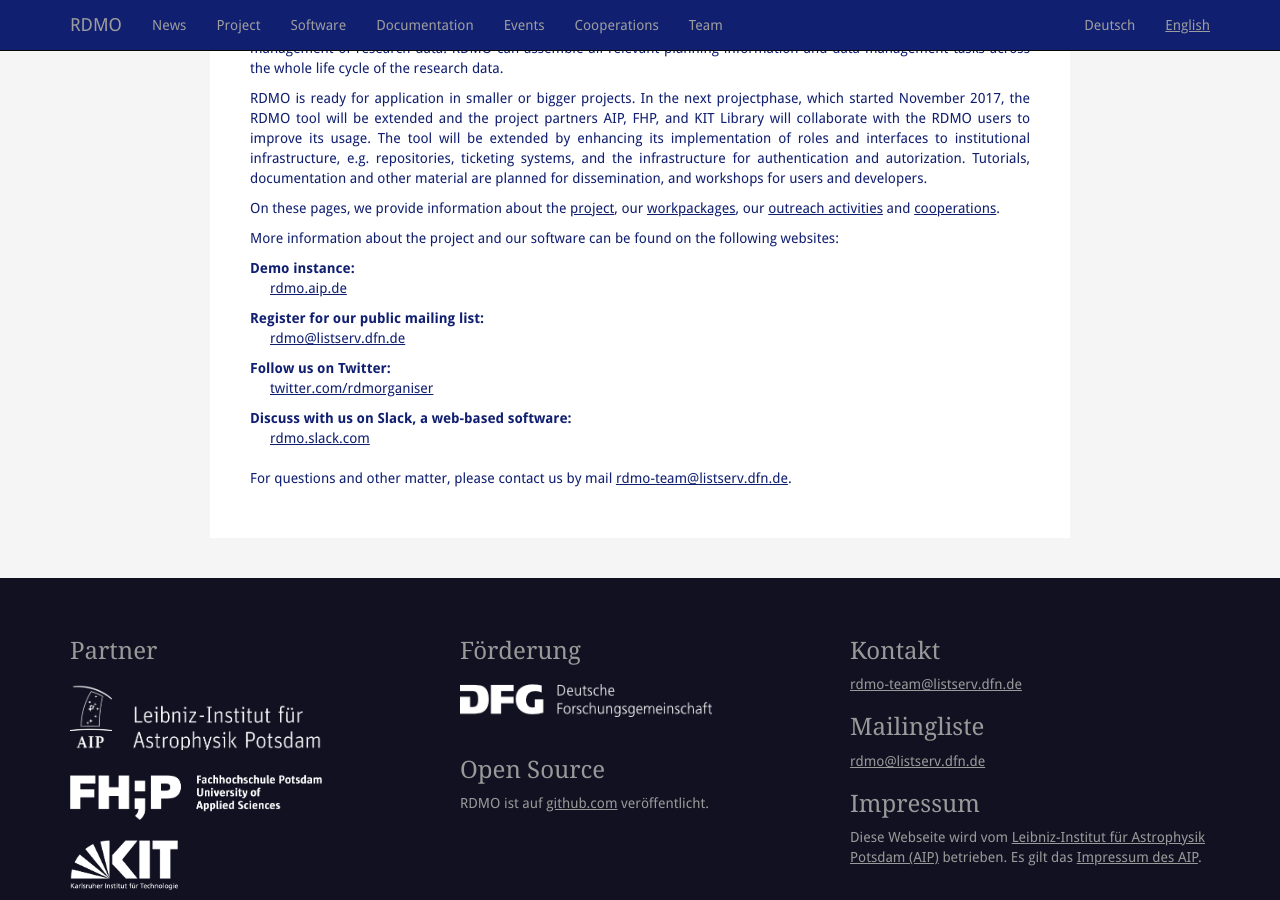
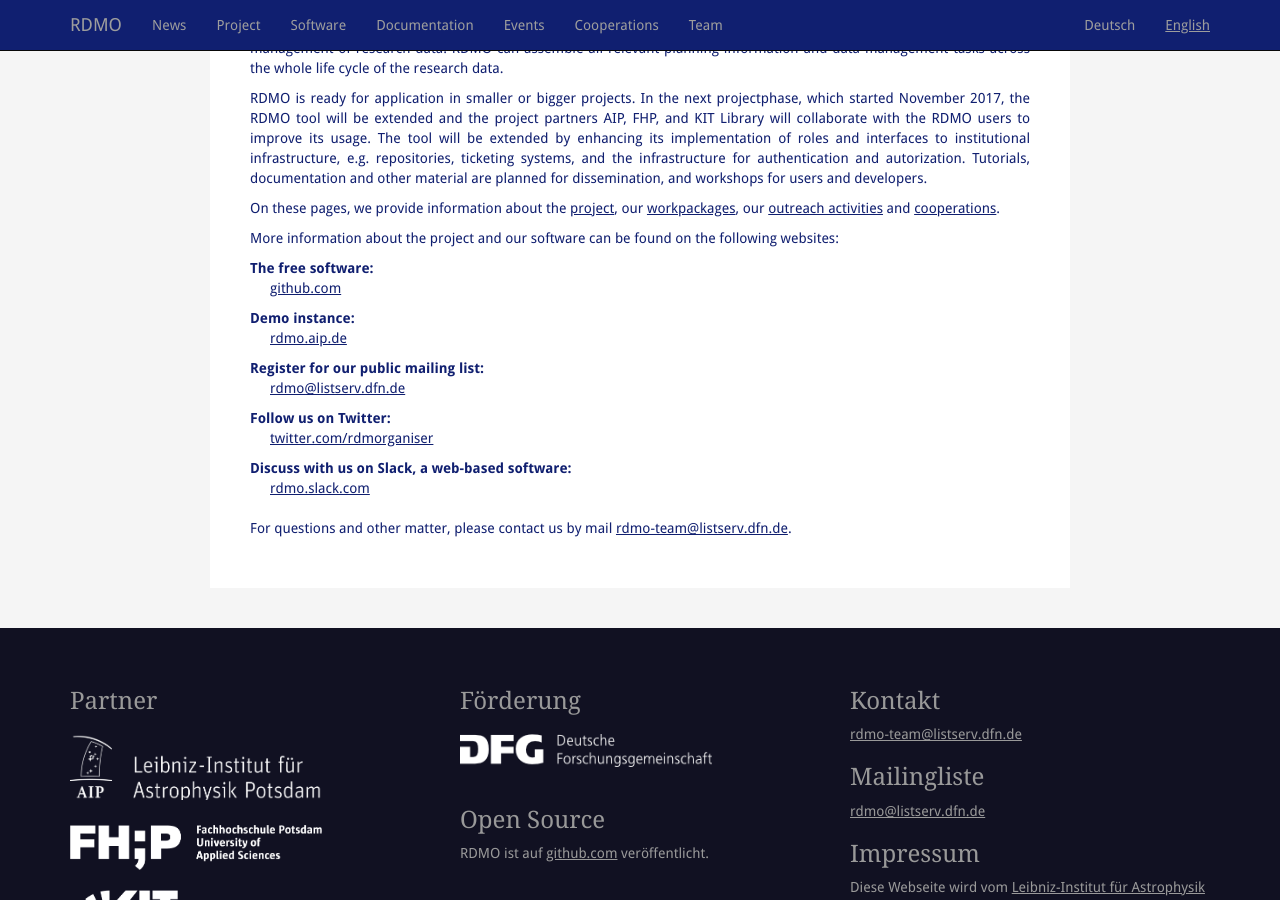
Before and after one commit to rdmorganiser/rdmorganiser.github.io, a Jekyll site: the page built from en/index.md, in a window 1280 px wide and 900 px high, scrolled down 557 px. Built offline with Jekyll 4.4.1, drawn with Linux system fonts in a browser that asks for light colours; our own code applies the rules of GitHub Pages for plain Markdown files.

Commit message:
Update index.md

```diff
--- a/en/index.md
+++ b/en/index.md
@@ -23,6 +23,9 @@
 
 More information about the project and our software can be found on the following websites:
 
+The free software:
+: [github.com](https://github.com/rdmorganiser)
+
 Demo instance:
 : [rdmo.aip.de](https://rdmo.aip.de)
 
```
